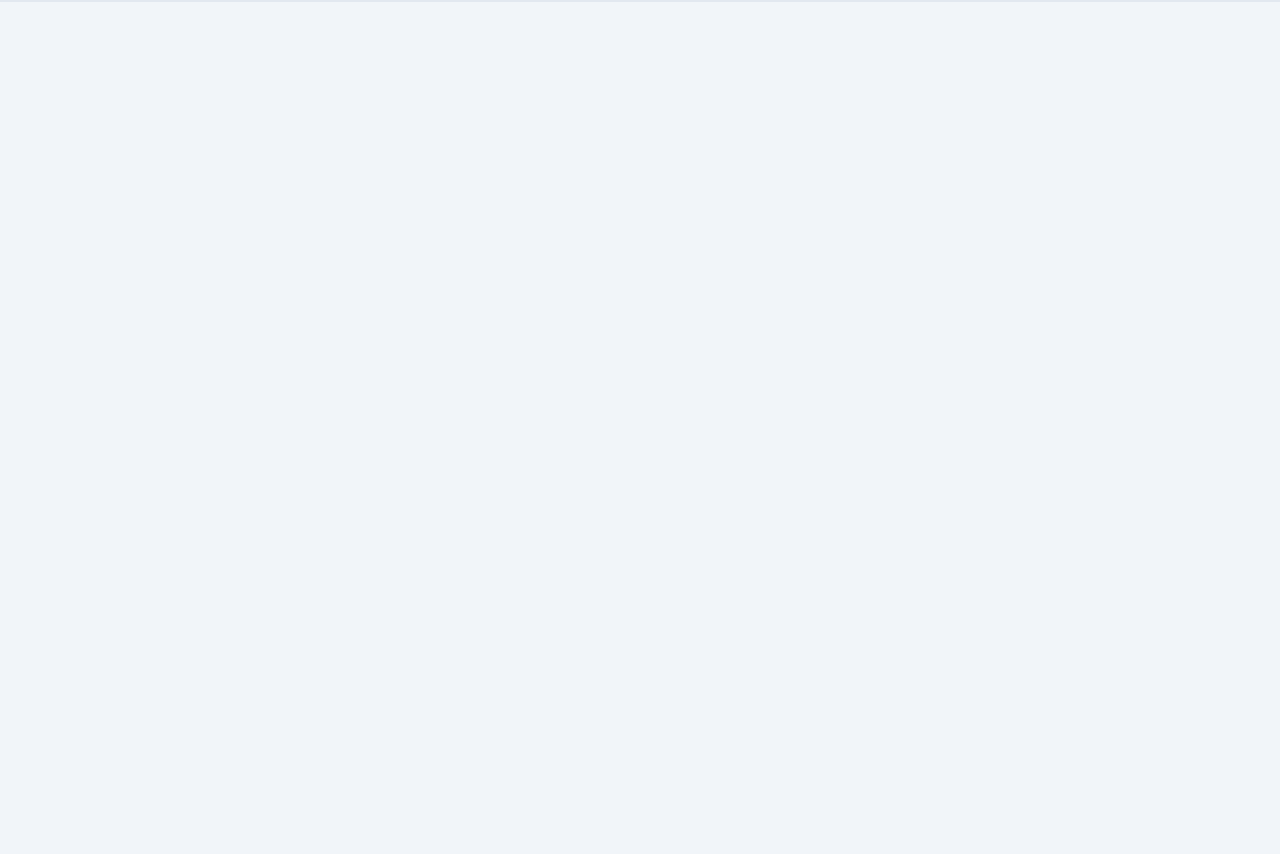
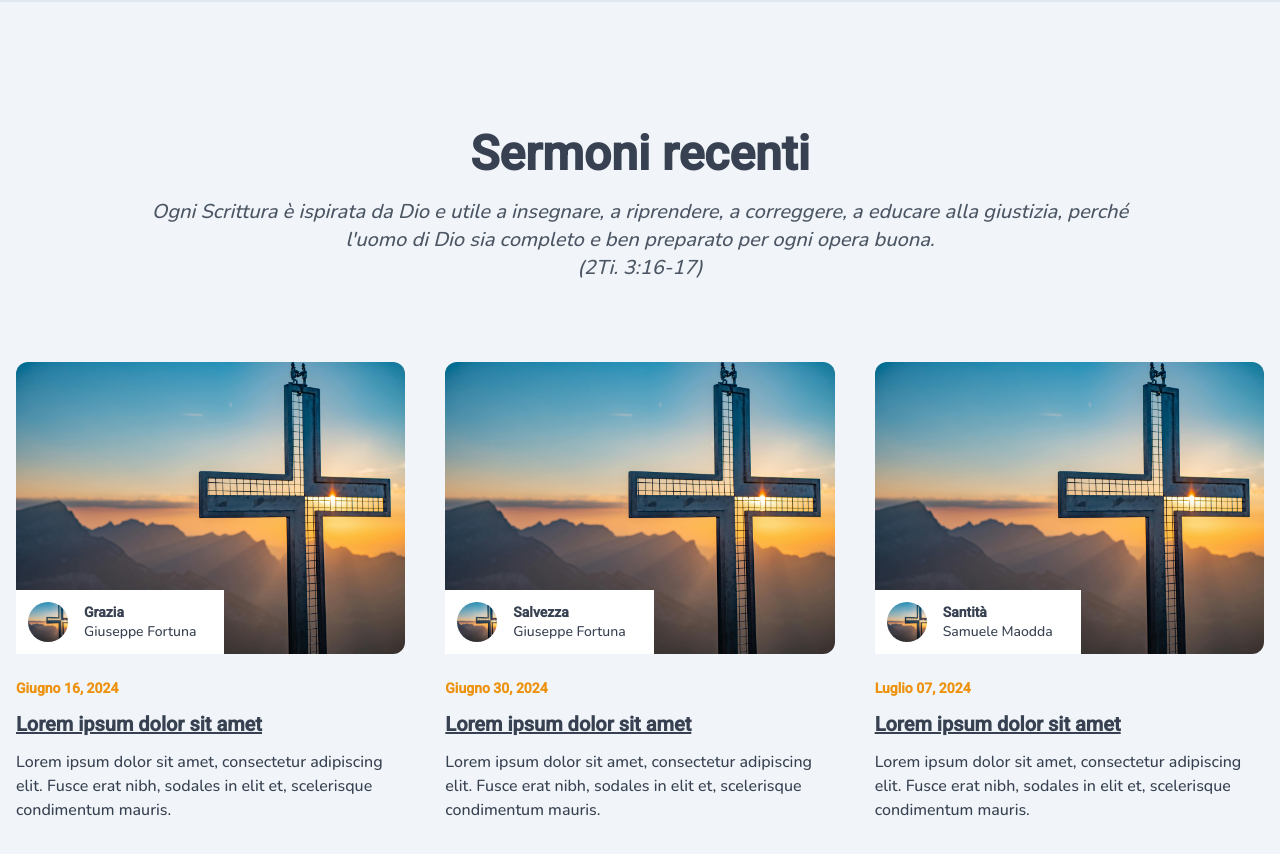
Before and after one commit to mirkorap/grace-and-truth-church, a Next.js app: page / in a window 1280 px wide. Shown: the part 1720-2574 px from the top of the page. Before the commit the page ends 1722 px from the top, so only its background shows below. Built offline with nearby package versions, Linux system fonts and the light colour scheme.

Commit message:
feat: add "Last Sermons" section

```diff
--- a/app/page.tsx
+++ b/app/page.tsx
@@ -1,4 +1,5 @@
 import HeroSection from '@/containers/home-page/hero-section';
+import LastSermonsSection from '@/containers/home-page/last-sermons-section';
 import OurMeetingsSection from '@/containers/home-page/our-meetings-section';
 
 export default function Home() {
@@ -6,6 +7,7 @@ export default function Home() {
     <main>
       <HeroSection />
       <OurMeetingsSection />
+      <LastSermonsSection />
     </main>
   );
 }
--- /dev/null
+++ b/components/Post/PostBody/index.tsx
@@ -0,0 +1,28 @@
+import BodyLarge from '@/components/Heading/BodyLarge';
+import TitleLarge from '@/components/Heading/TitleLarge';
+import TitleSmall from '@/components/Heading/TitleSmall';
+import { PostBody as PostBodyOpts } from '@/types/Post';
+import dayjs from 'dayjs';
+import Link from 'next/link';
+
+export default function PostBody({
+  title,
+  text,
+  href,
+  publishedAt,
+}: PostBodyOpts) {
+  const formatted = dayjs(publishedAt).format('MMMM DD, YYYY');
+  const date = formatted[0].toUpperCase() + formatted.slice(1);
+
+  return (
+    <>
+      <TitleSmall text={date} className='mt-6 text-primary-500' />
+
+      <Link href={href}>
+        <TitleLarge text={title} className='my-3 underline' />
+      </Link>
+
+      <BodyLarge text={text} />
+    </>
+  );
+}
--- /dev/null
+++ b/components/Post/PostImage/index.tsx
@@ -0,0 +1,42 @@
+import BodyMedium from '@/components/Heading/BodyMedium';
+import TitleSmall from '@/components/Heading/TitleSmall';
+import { PostImage as PostImageOpts } from '@/types/Post';
+import Image from 'next/image';
+import Link from 'next/link';
+
+export default function PostImage({
+  category,
+  author,
+  href,
+  imgSrc,
+  imgAlt,
+}: PostImageOpts) {
+  return (
+    <div className='relative'>
+      <Link href={href}>
+        <Image
+          className='size-full rounded-xl object-cover object-center'
+          src={imgSrc}
+          alt={imgAlt}
+          width={1024}
+          height={1024}
+        />
+
+        <div className='absolute bottom-0 flex bg-white p-3'>
+          <Image
+            className='size-10 rounded-full object-cover object-center'
+            src='/home/cross.jpg'
+            alt=''
+            width={1024}
+            height={1024}
+          />
+
+          <div className='mx-4'>
+            <TitleSmall text={category} />
+            <BodyMedium text={author} />
+          </div>
+        </div>
+      </Link>
+    </div>
+  );
+}
--- /dev/null
+++ b/components/Post/index.tsx
@@ -0,0 +1,34 @@
+import { PostOpts } from '@/types/Post';
+
+import PostBody from './PostBody';
+import PostImage from './PostImage';
+
+export default function Post({
+  category,
+  author,
+  title,
+  text,
+  href,
+  imgSrc,
+  imgAlt,
+  publishedAt,
+}: PostOpts) {
+  return (
+    <div>
+      <PostImage
+        category={category}
+        author={author}
+        href={href}
+        imgSrc={imgSrc}
+        imgAlt={imgAlt}
+      />
+
+      <PostBody
+        title={title}
+        text={text}
+        href={href}
+        publishedAt={publishedAt}
+      />
+    </div>
+  );
+}
--- /dev/null
+++ b/containers/home-page/last-sermons-section/costants.ts
@@ -0,0 +1,37 @@
+import { Post } from '@/types/Post';
+
+export const Posts: Post[] = [
+  {
+    id: 1,
+    category: 'Grazia',
+    author: 'Giuseppe Fortuna',
+    title: 'Lorem ipsum dolor sit amet',
+    text: 'Lorem ipsum dolor sit amet, consectetur adipiscing elit. Fusce erat nibh, sodales in elit et, scelerisque condimentum mauris.',
+    href: '/',
+    imgSrc: '/home/cross.jpg',
+    imgAlt: 'Lorem ipsum dolor sit amet, consectetur adipiscing elit.',
+    publishedAt: new Date(Date.parse('2024-06-16')),
+  },
+  {
+    id: 2,
+    category: 'Salvezza',
+    author: 'Giuseppe Fortuna',
+    title: 'Lorem ipsum dolor sit amet',
+    text: 'Lorem ipsum dolor sit amet, consectetur adipiscing elit. Fusce erat nibh, sodales in elit et, scelerisque condimentum mauris.',
+    href: '/',
+    imgSrc: '/home/cross.jpg',
+    imgAlt: 'Lorem ipsum dolor sit amet, consectetur adipiscing elit.',
+    publishedAt: new Date(Date.parse('2024-06-30')),
+  },
+  {
+    id: 3,
+    category: 'Santità',
+    author: 'Samuele Maodda',
+    title: 'Lorem ipsum dolor sit amet',
+    text: 'Lorem ipsum dolor sit amet, consectetur adipiscing elit. Fusce erat nibh, sodales in elit et, scelerisque condimentum mauris.',
+    href: '/',
+    imgSrc: '/home/cross.jpg',
+    imgAlt: 'Lorem ipsum dolor sit amet, consectetur adipiscing elit.',
+    publishedAt: new Date(Date.parse('2024-07-07')),
+  },
+];
--- /dev/null
+++ b/containers/home-page/last-sermons-section/index.tsx
@@ -0,0 +1,38 @@
+import DisplaySmall from '@/components/Heading/DisplaySmall';
+import Quote from '@/components/Heading/Quote';
+import Post from '@/components/Post';
+
+import { Posts } from './costants';
+
+export default function LastSermonsSection() {
+  return (
+    <section id='last-sermons' className='w-full py-32'>
+      <div className='mx-auto w-full'>
+        <div className='mb-20 text-center'>
+          <DisplaySmall text='Sermoni recenti' className='mb-5' />
+          <Quote
+            text="Ogni Scrittura è ispirata da Dio e utile a insegnare, a riprendere, a correggere, a educare alla giustizia, perché l'uomo di Dio sia completo e ben preparato per ogni opera buona."
+            verse='2Ti. 3:16-17'
+            className='mx-auto max-w-5xl'
+          />
+        </div>
+
+        <div className='mx-auto flex w-full max-w-[85rem] flex-col items-center justify-center gap-10 px-4 lg:flex-row'>
+          {Posts.map((item) => (
+            <Post
+              key={item.id}
+              category={item.category}
+              author={item.author}
+              title={item.title}
+              text={item.text}
+              href={item.href}
+              imgSrc={item.imgSrc}
+              imgAlt={item.imgAlt}
+              publishedAt={item.publishedAt}
+            />
+          ))}
+        </div>
+      </div>
+    </section>
+  );
+}
--- /dev/null
+++ b/types/Post.ts
@@ -0,0 +1,17 @@
+export type PostImage = Omit<Post, 'id' | 'title' | 'text' | 'publishedAt'>;
+
+export type PostBody = Pick<Post, 'title' | 'text' | 'href' | 'publishedAt'>;
+
+export type PostOpts = Omit<Post, 'id'>;
+
+export interface Post {
+  id: number;
+  category: string;
+  author: string;
+  title: string;
+  text: string;
+  href: string;
+  imgSrc: string;
+  imgAlt: string;
+  publishedAt: Date;
+}
```
